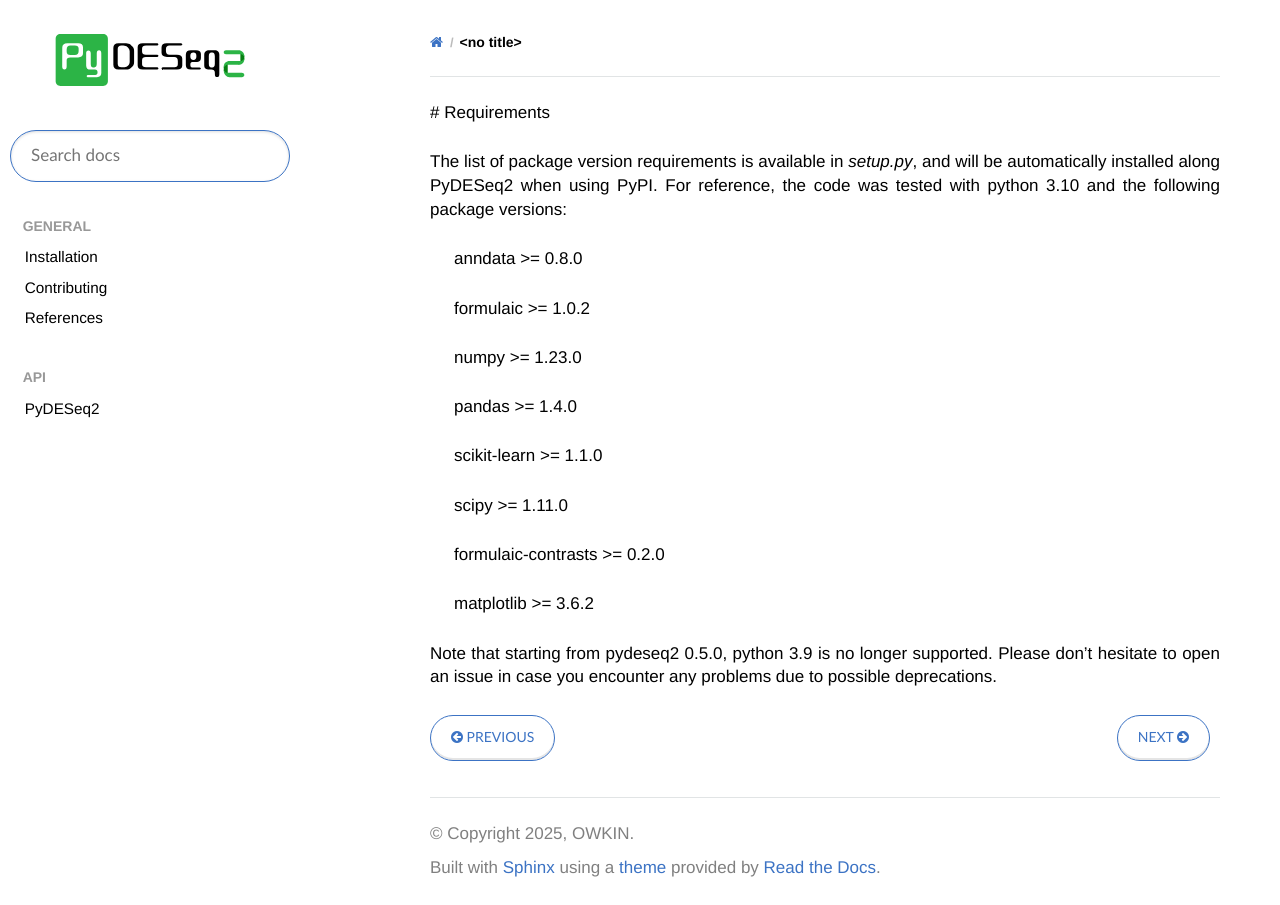
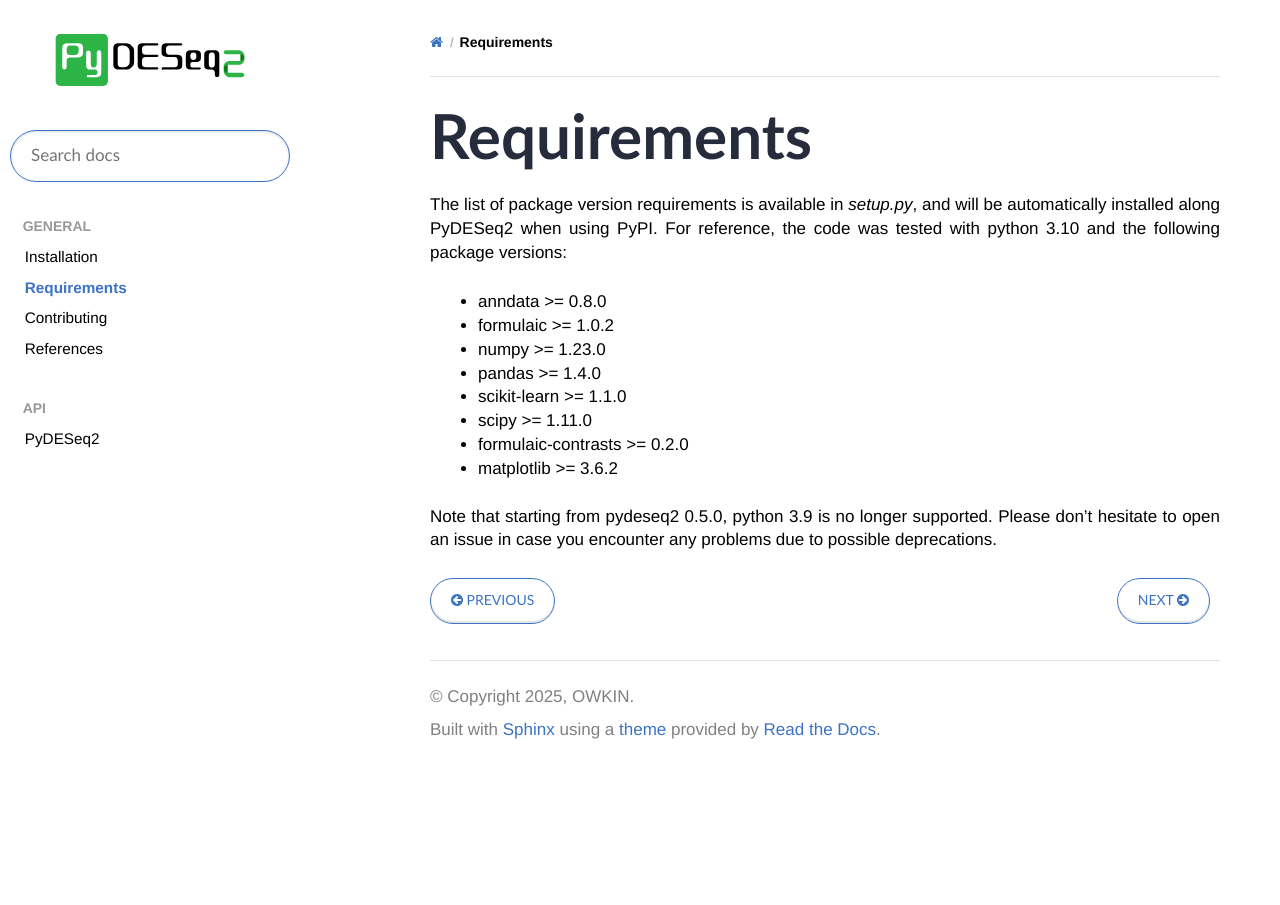
Before and after one commit to owkin/PyDESeq2, a Sphinx documentation site: the page built from docs/source/usage/requirements.rst, in a window 1280 px wide. Built offline with Sphinx 7.4.7 and the Read the Docs theme 3.1.0, drawn with Linux system fonts in a browser that asks for light colours; some web fonts are replaced; pages that are not in the unit, such as notebooks, are missing from menus.

Commit message:
docs: fix section title

```diff
--- a/docs/source/usage/requirements.rst
+++ b/docs/source/usage/requirements.rst
@@ -1,4 +1,5 @@
-# Requirements
+Requirements
+------------
 
 The list of package version requirements is available in `setup.py`, and will be automatically installed along PyDESeq2 when using PyPI.
 For reference, the code was tested with python 3.10 and the following package versions:
```
